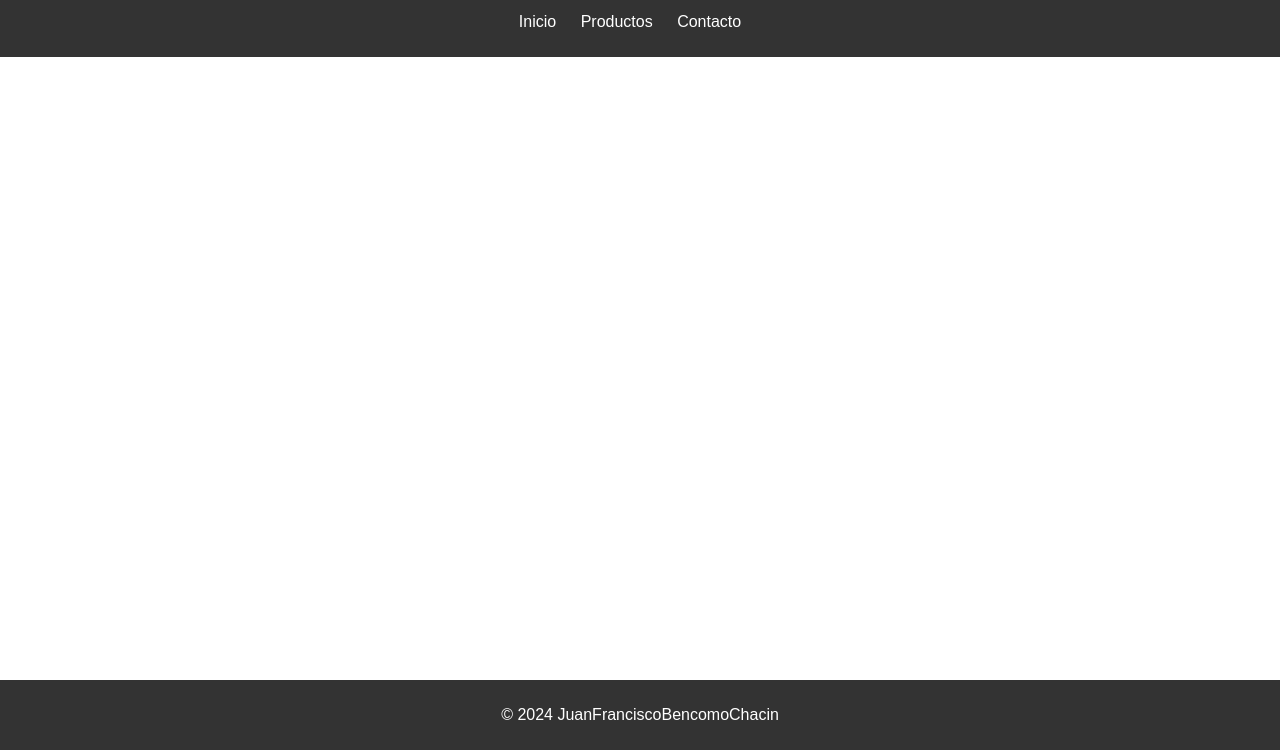
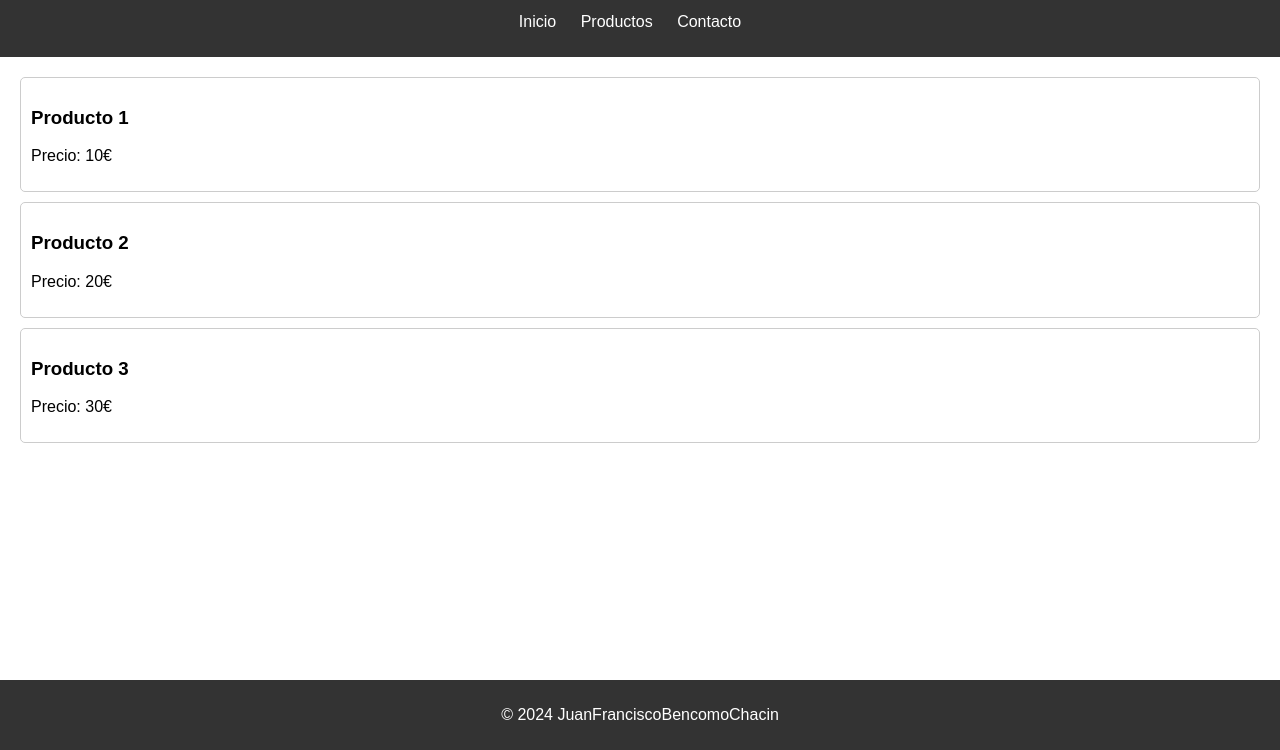
Before and after one commit to Juanfrancisco7/Proyecto-Ts, a plain HTML site: page index.html in a window 1280 px wide. Shown: the part 50-800 px from the top of the page. Drawn offline with Linux system fonts and the light colour scheme.

Commit message:
se compila ts

```diff
--- /dev/null
+++ b/app.js
@@ -0,0 +1,26 @@
+// Definimos una función para mostrar los productos en la página
+function displayProducts(products) {
+    var productsSection = document.getElementById('products');
+    if (!productsSection)
+        return;
+    products.forEach(function (product) {
+        var productElement = document.createElement('div');
+        productElement.classList.add('product');
+        productElement.innerHTML = "\n            <h3>".concat(product.name, "</h3>\n            <p>Precio: ").concat(product.price, "\u20AC</p>\n        ");
+        productsSection.appendChild(productElement);
+    });
+}
+//lista de productos
+var products = [
+    { id: 1, name: 'Producto 1', price: 10 },
+    { id: 2, name: 'Producto 2', price: 20 },
+    { id: 3, name: 'Producto 3', price: 30 }
+];
+// Llamamos a la función para mostrar los productos cuando la página se carga
+window.onload = function () {
+    displayProducts(products);
+};
+// comando no funciona, revisar error en consola:
+// Failed to load resource: the server responded with a status of 404 (Not Found)
+// 127.0.0.1/:1 Refused to execute script from 'http://127.0.0.1:5500/app.js' because
+//its MIME type ('text/html') is not executable, and strict MIME type checking is enabled.
```
Also changed, not shown: index.html (+1 -0 lines).
